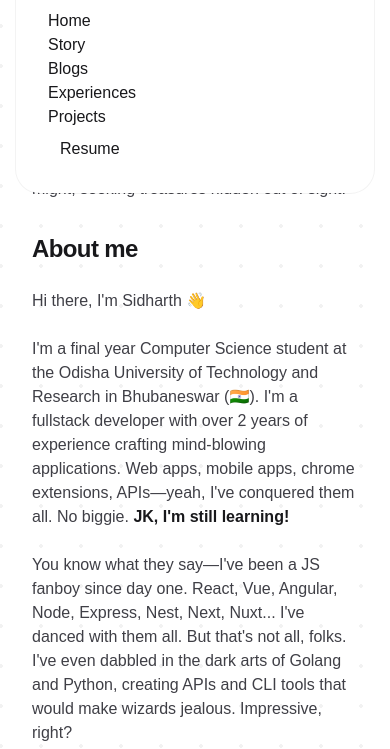
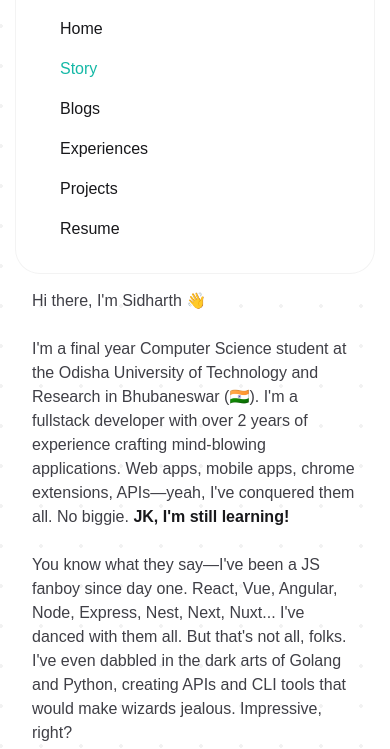
Before and after one commit to sidmohanty11/sidmohanty11.github.io, an Astro site: page /story in a window 390 px wide. Both pictures are taken after a click on the button "Navigation". Shown: the part 95-844 px from the top of the page. Built offline with nearby package versions, Linux system fonts and the light colour scheme; Astro itself is replaced by a stand-in of ours; a small style sheet from the web is missing.

```diff
--- a/src/components/Nav.astro
+++ b/src/components/Nav.astro
@@ -112,12 +112,12 @@
                 </section>
                 <nav class="mt-6">
                     <ul
-                        class="-my-2 divide-zinc-100 dark:divide-zinc-100/5 text-base text-zinc-900 dark:text-zinc-300"
+                        class="-my-2 flex flex-col divide-zinc-100 dark:divide-zinc-100/5 text-base text-zinc-900 dark:text-zinc-300"
                     >
                         {
                             navElements.map((el) => (
-                                <li>
-                                    <a class={el.className} href={el.path}>
+                                <li class="relative inline-flex px-3 py-2 transition hover:text-teal-500 dark:hover:text-teal-300 navElement">
+                                    <a href={el.path}>
                                         {el.name}
                                     </a>
                                 </li>
```
